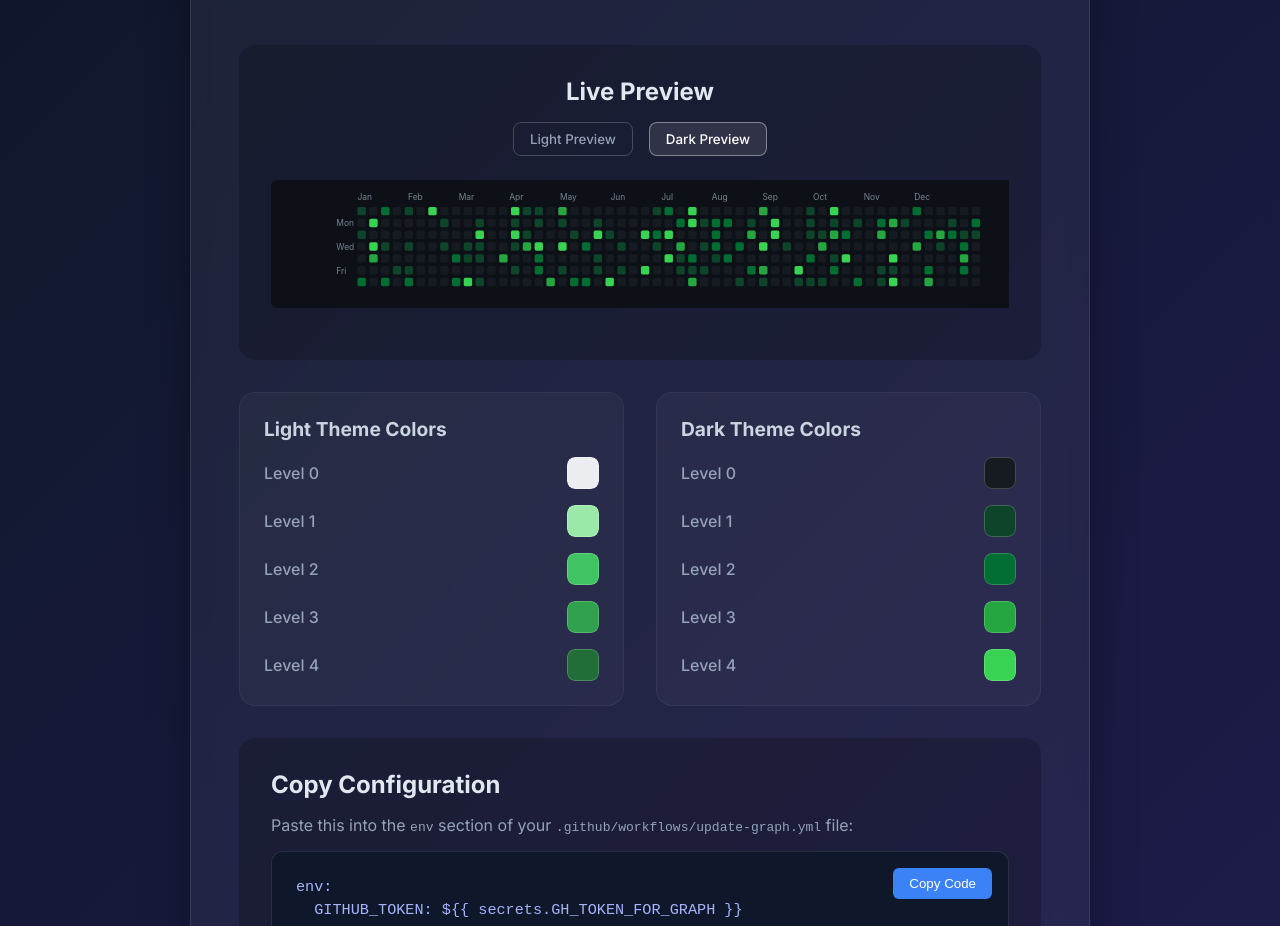
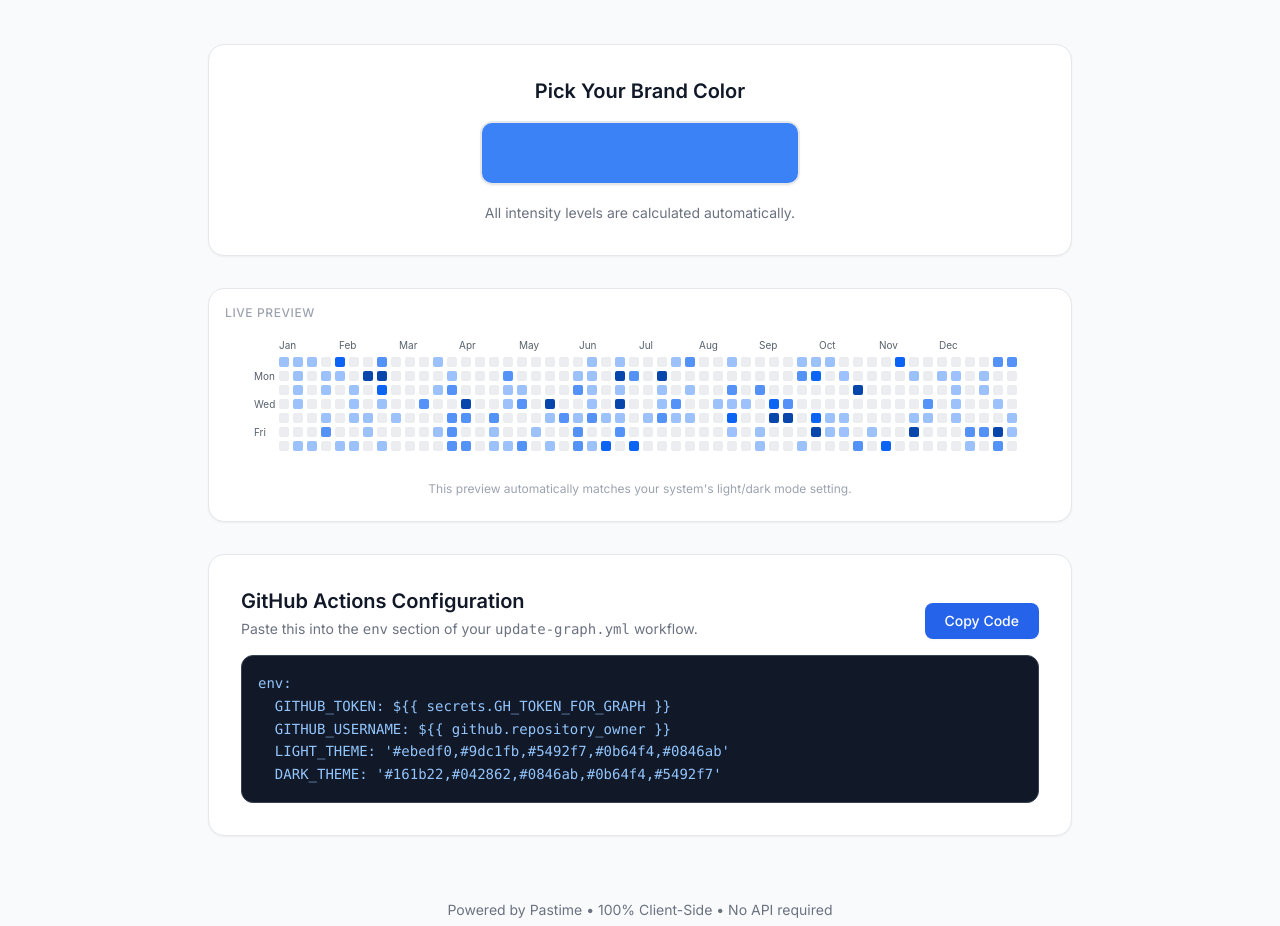
Before and after one commit to Liyfez/Pastime, a website: page docs/index.html in a window 1280 px wide. Shown: the part 172-1098 px from the top of the page. Drawn offline with nearby package versions, Linux system fonts and the light colour scheme.

Commit message:
refactor: tailwind redesign and single color generator

```diff
--- a/docs/index.html
+++ b/docs/index.html
@@ -3,62 +3,104 @@
 <head>
   <meta charset="UTF-8">
   <meta name="viewport" content="width=device-width, initial-scale=1.0">
-  <title>Pastime - GitHub Activity Graph Theme Builder</title>
-  <link rel="stylesheet" href="style.css">
-  <link href="https://fonts.googleapis.com/css2?family=Inter:wght@400;500;700&display=swap" rel="stylesheet">
+  <title>Pastime - Custom GitHub Activity Graph</title>
+  <script src="https://cdn.tailwindcss.com"></script>
+  <link href="https://fonts.googleapis.com/css2?family=Inter:wght@400;500;600;700&display=swap" rel="stylesheet">
+  <style>
+    body { font-family: 'Inter', sans-serif; }
+
+    /* Input color styling to make it look clean */
+    input[type="color"] {
+      -webkit-appearance: none;
+      border: none;
+      width: 100%;
+      height: 64px;
+      border-radius: 12px;
+      cursor: pointer;
+      background: transparent;
+      padding: 0;
+    }
+    input[type="color"]::-webkit-color-swatch-wrapper {
+      padding: 0;
+    }
+    input[type="color"]::-webkit-color-swatch {
+      border: 2px solid #e5e7eb;
+      border-radius: 12px;
+    }
+    .dark input[type="color"]::-webkit-color-swatch {
+      border-color: #374151;
+    }
+
+    /* Auto theme detection logic for preview */
+    .preview-container {
+      background-color: #ffffff;
+      border-color: #e5e7eb;
+    }
+    @media (prefers-color-scheme: dark) {
+      .preview-container {
+        background-color: #0d1117; /* GitHub Dark BG */
+        border-color: #30363d;
+      }
+    }
+  </style>
 </head>
-<body>
-  <div class="glass-container">
-    <header>
-      <h1>Pastime</h1>
-      <p>Design your custom GitHub Activity Graph theme.</p>
+<body class="bg-gray-50 dark:bg-gray-900 text-gray-900 dark:text-gray-100 min-h-screen transition-colors duration-200">
+
+  <div class="max-w-4xl mx-auto px-4 py-12">
+
+    <!-- Header -->
+    <header class="text-center mb-12">
+      <h1 class="text-4xl md:text-5xl font-extrabold tracking-tight text-transparent bg-clip-text bg-gradient-to-r from-blue-500 to-purple-600 mb-4">
+        Pastime
+      </h1>
+      <p class="text-lg text-gray-600 dark:text-gray-400 max-w-2xl mx-auto">
+        Generate a perfectly scaled GitHub Activity Graph theme with a single color. Supports both Light and Dark mode automatically.
+      </p>
     </header>
 
-    <main>
-      <section class="preview-section">
-        <h2>Live Preview</h2>
-        <div class="theme-toggle">
-          <button id="previewLight" class="active">Light Preview</button>
-          <button id="previewDark">Dark Preview</button>
-        </div>
-        <div class="svg-container" id="svgContainer">
-          <!-- SVG will be injected here by JS -->
+    <main class="space-y-8">
+
+      <!-- Color Picker Card -->
+      <section class="bg-white dark:bg-gray-800 rounded-2xl p-6 md:p-8 shadow-sm border border-gray-200 dark:border-gray-700">
+        <h2 class="text-xl font-semibold mb-4 text-center">Pick Your Brand Color</h2>
+        <div class="max-w-xs mx-auto">
+          <input type="color" id="primaryColor" value="#3b82f6" title="Choose a primary color" class="shadow-sm transition-transform hover:scale-105 active:scale-95">
+          <p class="text-center text-sm text-gray-500 dark:text-gray-400 mt-3">All intensity levels are calculated automatically.</p>
         </div>
       </section>
 
-      <section class="controls-section">
-        <div class="theme-panel">
-          <h3>Light Theme Colors</h3>
-          <div class="color-pickers" id="lightPickers">
-            <div class="picker-group"><label>Level 0</label><input type="color" value="#ebedf0" id="l0"></div>
-            <div class="picker-group"><label>Level 1</label><input type="color" value="#9be9a8" id="l1"></div>
-            <div class="picker-group"><label>Level 2</label><input type="color" value="#40c463" id="l2"></div>
-            <div class="picker-group"><label>Level 3</label><input type="color" value="#30a14e" id="l3"></div>
-            <div class="picker-group"><label>Level 4</label><input type="color" value="#216e39" id="l4"></div>
+      <!-- Live Preview Card -->
+      <section class="preview-container rounded-2xl p-6 shadow-sm border overflow-x-auto relative">
+        <div class="absolute top-4 left-4 text-xs font-medium text-gray-400 uppercase tracking-wider">Live Preview</div>
+        <div class="mt-6 flex justify-center min-w-[700px]">
+          <div id="svgContainer"></div>
+        </div>
+        <p class="text-center text-xs text-gray-400 mt-4">This preview automatically matches your system's light/dark mode setting.</p>
+      </section>
+
+      <!-- Code Export Card -->
+      <section class="bg-white dark:bg-gray-800 rounded-2xl p-6 md:p-8 shadow-sm border border-gray-200 dark:border-gray-700">
+        <div class="flex justify-between items-end mb-4">
+          <div>
+            <h2 class="text-xl font-semibold">GitHub Actions Configuration</h2>
+            <p class="text-sm text-gray-500 dark:text-gray-400 mt-1">Paste this into the <code>env</code> section of your <code>update-graph.yml</code> workflow.</p>
           </div>
+          <button id="copyBtn" class="bg-blue-600 hover:bg-blue-700 text-white px-5 py-2 rounded-lg font-medium text-sm transition-colors shadow-sm active:scale-95 flex-shrink-0">
+            Copy Code
+          </button>
         </div>
 
-        <div class="theme-panel">
-          <h3>Dark Theme Colors</h3>
-          <div class="color-pickers" id="darkPickers">
-            <div class="picker-group"><label>Level 0</label><input type="color" value="#161b22" id="d0"></div>
-            <div class="picker-group"><label>Level 1</label><input type="color" value="#0e4429" id="d1"></div>
-            <div class="picker-group"><label>Level 2</label><input type="color" value="#006d32" id="d2"></div>
-            <div class="picker-group"><label>Level 3</label><input type="color" value="#26a641" id="d3"></div>
-            <div class="picker-group"><label>Level 4</label><input type="color" value="#39d353" id="d4"></div>
-          </div>
+        <div class="bg-gray-900 rounded-xl p-4 overflow-x-auto border border-gray-700">
+          <pre class="text-blue-300 font-mono text-sm leading-relaxed"><code id="exportCode"></code></pre>
         </div>
       </section>
 
-      <section class="export-section">
-        <h2>Copy Configuration</h2>
-        <p>Paste this into the <code>env</code> section of your <code>.github/workflows/update-graph.yml</code> file:</p>
-        <div class="code-block-container">
-          <pre><code id="exportCode"></code></pre>
-          <button id="copyBtn" class="copy-btn">Copy Code</button>
-        </div>
-      </section>
     </main>
+
+    <footer class="mt-16 text-center text-gray-500 dark:text-gray-400 text-sm">
+      <p>Powered by Pastime &bull; 100% Client-Side &bull; No API required</p>
+    </footer>
+
   </div>
 
   <script src="script.js"></script>
--- a/docs/script.js
+++ b/docs/script.js
@@ -1,5 +1,73 @@
+// Math utility to convert HEX to HSL
+function hexToHSL(hex) {
+  let r = 0, g = 0, b = 0;
+  if (hex.length === 4) {
+    r = parseInt(hex[1] + hex[1], 16);
+    g = parseInt(hex[2] + hex[2], 16);
+    b = parseInt(hex[3] + hex[3], 16);
+  } else if (hex.length === 7) {
+    r = parseInt(hex.substring(1, 3), 16);
+    g = parseInt(hex.substring(3, 5), 16);
+    b = parseInt(hex.substring(5, 7), 16);
+  }
+  r /= 255; g /= 255; b /= 255;
+  let max = Math.max(r, g, b), min = Math.min(r, g, b);
+  let h, s, l = (max + min) / 2;
+  if (max === min) {
+    h = s = 0; // achromatic
+  } else {
+    let d = max - min;
+    s = l > 0.5 ? d / (2 - max - min) : d / (max + min);
+    switch (max) {
+      case r: h = (g - b) / d + (g < b ? 6 : 0); break;
+      case g: h = (b - r) / d + 2; break;
+      case b: h = (r - g) / d + 4; break;
+    }
+    h /= 6;
+  }
+  return { h: h * 360, s: s * 100, l: l * 100 };
+}
+
+// Math utility to convert HSL to HEX
+function hslToHex(h, s, l) {
+  l /= 100;
+  const a = s * Math.min(l, 1 - l) / 100;
+  const f = n => {
+    const k = (n + h / 30) % 12;
+    const color = l - a * Math.max(Math.min(k - 3, 9 - k, 1), -1);
+    return Math.round(255 * color).toString(16).padStart(2, '0');
+  };
+  return `#${f(0)}${f(8)}${f(4)}`;
+}
+
+// Generate scaled colors from a base hex
+function generateColorScales(hex) {
+  const hsl = hexToHSL(hex);
+
+  // Light Theme: Level 0 (bg) is gray, then 4 shades of the color
+  const lightBg = '#ebedf0';
+  const lightColors = [
+    lightBg,
+    hslToHex(hsl.h, hsl.s, Math.max(hsl.l, 80)), // L1: Very Light
+    hslToHex(hsl.h, hsl.s, Math.max(hsl.l - 10, 65)), // L2: Light
+    hslToHex(hsl.h, hsl.s, Math.max(hsl.l - 20, 50)), // L3: Medium
+    hslToHex(hsl.h, hsl.s, Math.max(hsl.l - 35, 35)), // L4: Dark
+  ];
+
+  // Dark Theme: Level 0 (bg) is dark gray, then 4 shades of the color
+  const darkBg = '#161b22';
+  const darkColors = [
+    darkBg,
+    hslToHex(hsl.h, hsl.s, Math.min(hsl.l - 20, 20)), // L1: Very Dark
+    hslToHex(hsl.h, hsl.s, Math.min(hsl.l, 35)),      // L2: Dark
+    hslToHex(hsl.h, hsl.s, Math.min(hsl.l + 15, 50)), // L3: Medium
+    hslToHex(hsl.h, hsl.s, Math.min(hsl.l + 30, 65)), // L4: Bright
+  ];
+
+  return { lightColors, darkColors };
+}
+
 document.addEventListener('DOMContentLoaded', () => {
-  // Base GitHub layout logic
   const cellSize = 10;
   const cellGap = 4;
   const paddingX = 30;
@@ -9,58 +77,15 @@ document.addEventListener('DOMContentLoaded', () => {
 
   const svgContainer = document.getElementById('svgContainer');
   const exportCode = document.getElementById('exportCode');
+  const colorPicker = document.getElementById('primaryColor');
 
-  // Theme Toggle
-  let currentPreviewMode = 'dark'; // 'light' or 'dark'
-  const btnLight = document.getElementById('previewLight');
-  const btnDark = document.getElementById('previewDark');
+  colorPicker.addEventListener('input', render);
 
-  btnLight.addEventListener('click', () => {
-    currentPreviewMode = 'light';
-    btnLight.classList.add('active');
-    btnDark.classList.remove('active');
-    svgContainer.className = 'svg-container light-preview';
-    render();
-  });
-
-  btnDark.addEventListener('click', () => {
-    currentPreviewMode = 'dark';
-    btnDark.classList.add('active');
-    btnLight.classList.remove('active');
-    svgContainer.className = 'svg-container dark-preview';
-    render();
-  });
-
-  // Pickers
-  const pickers = {
-    light: [
-      document.getElementById('l0'),
-      document.getElementById('l1'),
-      document.getElementById('l2'),
-      document.getElementById('l3'),
-      document.getElementById('l4')
-    ],
-    dark: [
-      document.getElementById('d0'),
-      document.getElementById('d1'),
-      document.getElementById('d2'),
-      document.getElementById('d3'),
-      document.getElementById('d4')
-    ]
-  };
-
-  // Add listeners
-  [...pickers.light, ...pickers.dark].forEach(input => {
-    input.addEventListener('input', render);
-  });
-
-  // Generate fake data for preview
-  function generateFakeWeeks() {
-    const weeks = [];
+  // Generate fake data once for preview
+  const fakeWeeks = [];
   for (let i = 0; i < 53; i++) {
     const days = [];
     for (let j = 0; j < 7; j++) {
-        // Random level 0-4 heavily skewed to 0
       let level = 0;
       const rand = Math.random();
       if (rand > 0.6) level = 1;
@@ -69,29 +94,19 @@ document.addEventListener('DOMContentLoaded', () => {
       if (rand > 0.95) level = 4;
       days.push({ level });
     }
-      weeks.push({ contributionDays: days });
-    }
-    return weeks;
+    fakeWeeks.push({ contributionDays: days });
   }
 
-  const fakeWeeks = generateFakeWeeks();
-
   function render() {
-    const lColors = pickers.light.map(p => p.value);
-    const dColors = pickers.dark.map(p => p.value);
-
-    // Choose which palette to render based on toggle
-    // Because we are simulating `@media (prefers-color-scheme)`, we just inject the correct active colors
-    const activeColors = currentPreviewMode === 'dark' ? dColors : lColors;
-    const textFill = currentPreviewMode === 'dark' ? '#768390' : '#57606a';
+    const hex = colorPicker.value;
+    const { lightColors, darkColors } = generateColorScales(hex);
 
     let rects = '';
     fakeWeeks.forEach((week, weekIndex) => {
       const x = weekIndex * (cellSize + cellGap);
       week.contributionDays.forEach((day, dayOfWeek) => {
         const y = dayOfWeek * (cellSize + cellGap);
-        const level = day.level;
-        rects += `<rect class="day level-${level}" x="${x}" y="${y}" width="${cellSize}" height="${cellSize}"></rect>\n`;
+        rects += `<rect class="day level-${day.level}" x="${x}" y="${y}" width="${cellSize}" height="${cellSize}"></rect>\n`;
       });
     });
 
@@ -107,15 +122,29 @@ document.addEventListener('DOMContentLoaded', () => {
       <text class="label" x="-25" y="${5 * (cellSize + cellGap) + 9}">Fri</text>
     `;
 
+    // SVG generation with adaptive media query built-in!
     let svg = `<svg xmlns="http://www.w3.org/2000/svg" viewBox="0 0 ${width} ${height}" width="${width}" height="${height}">\n`;
     svg += `<style>\n`;
     svg += `  .day { rx: 2; ry: 2; shape-rendering: geometricPrecision; }\n`;
-    svg += `  .label { font-family: -apple-system, BlinkMacSystemFont, "Segoe UI", Helvetica, Arial, sans-serif; font-size: 10px; fill: ${textFill}; }\n`;
-    svg += `  .level-0 { fill: ${activeColors[0]}; }\n`;
-    svg += `  .level-1 { fill: ${activeColors[1]}; }\n`;
-    svg += `  .level-2 { fill: ${activeColors[2]}; }\n`;
-    svg += `  .level-3 { fill: ${activeColors[3]}; }\n`;
-    svg += `  .level-4 { fill: ${activeColors[4]}; }\n`;
+    svg += `  .label { font-family: -apple-system, BlinkMacSystemFont, "Segoe UI", Helvetica, Arial, sans-serif; font-size: 10px; fill: #57606a; }\n`;
+
+    // Light Mode (Default)
+    svg += `  .level-0 { fill: ${lightColors[0]}; }\n`;
+    svg += `  .level-1 { fill: ${lightColors[1]}; }\n`;
+    svg += `  .level-2 { fill: ${lightColors[2]}; }\n`;
+    svg += `  .level-3 { fill: ${lightColors[3]}; }\n`;
+    svg += `  .level-4 { fill: ${lightColors[4]}; }\n`;
+
+    // Dark Mode Override (prefers-color-scheme)
+    svg += `  @media (prefers-color-scheme: dark) {\n`;
+    svg += `    .label { fill: #768390; }\n`;
+    svg += `    .level-0 { fill: ${darkColors[0]}; }\n`;
+    svg += `    .level-1 { fill: ${darkColors[1]}; }\n`;
+    svg += `    .level-2 { fill: ${darkColors[2]}; }\n`;
+    svg += `    .level-3 { fill: ${darkColors[3]}; }\n`;
+    svg += `    .level-4 { fill: ${darkColors[4]}; }\n`;
+    svg += `  }\n`;
+
     svg += `</style>\n`;
     svg += `<g transform="translate(${paddingX}, ${paddingY})">\n`;
     svg += monthLabels;
@@ -131,8 +160,8 @@ document.addEventListener('DOMContentLoaded', () => {
 `env:
   GITHUB_TOKEN: \${{ secrets.GH_TOKEN_FOR_GRAPH }}
   GITHUB_USERNAME: \${{ github.repository_owner }}
-  LIGHT_THEME: '${lColors.join(',')}'
-  DARK_THEME: '${dColors.join(',')}'`;
+  LIGHT_THEME: '${lightColors.join(',')}'
+  DARK_THEME: '${darkColors.join(',')}'`;
   }
 
   // Copy button
@@ -143,6 +172,6 @@ document.addEventListener('DOMContentLoaded', () => {
     setTimeout(() => { btn.textContent = 'Copy Code'; }, 2000);
   });
 
-  // Init
-  btnDark.click(); // Set initial to dark
+  // Initial render
+  render();
 });
--- a/docs/style.css
+++ /dev/null
@@ -1,208 +0,0 @@
-* {
-  box-sizing: border-box;
-  margin: 0;
-  padding: 0;
-}
-
-body {
-  font-family: 'Inter', sans-serif;
-  background: linear-gradient(135deg, #0f172a 0%, #1e1b4b 100%);
-  color: #f8fafc;
-  min-height: 100vh;
-  display: flex;
-  justify-content: center;
-  align-items: center;
-  padding: 2rem;
-}
-
-.glass-container {
-  background: rgba(255, 255, 255, 0.05);
-  backdrop-filter: blur(10px);
-  -webkit-backdrop-filter: blur(10px);
-  border: 1px solid rgba(255, 255, 255, 0.1);
-  border-radius: 24px;
-  padding: 3rem;
-  width: 100%;
-  max-width: 900px;
-  box-shadow: 0 25px 50px -12px rgba(0, 0, 0, 0.5);
-}
-
-header {
-  text-align: center;
-  margin-bottom: 3rem;
-}
-
-h1 {
-  font-size: 3rem;
-  font-weight: 700;
-  background: linear-gradient(to right, #38bdf8, #c084fc);
-  -webkit-background-clip: text;
-  -webkit-text-fill-color: transparent;
-  margin-bottom: 0.5rem;
-}
-
-header p {
-  color: #94a3b8;
-  font-size: 1.1rem;
-}
-
-h2 {
-  font-size: 1.5rem;
-  margin-bottom: 1rem;
-  color: #e2e8f0;
-}
-
-h3 {
-  font-size: 1.2rem;
-  margin-bottom: 1rem;
-  color: #cbd5e1;
-}
-
-.preview-section {
-  background: rgba(0, 0, 0, 0.2);
-  border-radius: 16px;
-  padding: 2rem;
-  margin-bottom: 2rem;
-  text-align: center;
-}
-
-.theme-toggle {
-  margin-bottom: 1.5rem;
-  display: flex;
-  justify-content: center;
-  gap: 1rem;
-}
-
-.theme-toggle button {
-  background: transparent;
-  border: 1px solid rgba(255,255,255,0.2);
-  color: #94a3b8;
-  padding: 0.5rem 1rem;
-  border-radius: 8px;
-  cursor: pointer;
-  transition: all 0.2s ease;
-  font-family: 'Inter', sans-serif;
-  font-weight: 500;
-}
-
-.theme-toggle button.active {
-  background: rgba(255,255,255,0.1);
-  color: #fff;
-  border-color: rgba(255,255,255,0.4);
-}
-
-.svg-container {
-  overflow-x: auto;
-  padding-bottom: 1rem;
-}
-
-/* Light mode preview override */
-.svg-container.light-preview svg {
-  background: #ffffff;
-  border-radius: 6px;
-  padding: 10px;
-}
-.svg-container.dark-preview svg {
-  background: #0d1117;
-  border-radius: 6px;
-  padding: 10px;
-}
-
-.controls-section {
-  display: flex;
-  gap: 2rem;
-  margin-bottom: 2rem;
-}
-
-@media (max-width: 768px) {
-  .controls-section {
-    flex-direction: column;
-  }
-}
-
-.theme-panel {
-  flex: 1;
-  background: rgba(255, 255, 255, 0.03);
-  padding: 1.5rem;
-  border-radius: 16px;
-  border: 1px solid rgba(255,255,255,0.05);
-}
-
-.color-pickers {
-  display: flex;
-  flex-direction: column;
-  gap: 1rem;
-}
-
-.picker-group {
-  display: flex;
-  justify-content: space-between;
-  align-items: center;
-}
-
-.picker-group label {
-  color: #94a3b8;
-  font-weight: 500;
-}
-
-input[type="color"] {
-  -webkit-appearance: none;
-  border: none;
-  width: 32px;
-  height: 32px;
-  border-radius: 8px;
-  cursor: pointer;
-  background: transparent;
-}
-input[type="color"]::-webkit-color-swatch-wrapper {
-  padding: 0;
-}
-input[type="color"]::-webkit-color-swatch {
-  border: 1px solid rgba(255,255,255,0.2);
-  border-radius: 8px;
-}
-
-.export-section {
-  background: rgba(0, 0, 0, 0.2);
-  border-radius: 16px;
-  padding: 2rem;
-}
-
-.export-section p {
-  color: #94a3b8;
-  margin-bottom: 1rem;
-}
-
-.code-block-container {
-  position: relative;
-  background: #0f172a;
-  border: 1px solid rgba(255,255,255,0.1);
-  border-radius: 12px;
-  padding: 1.5rem;
-  overflow-x: auto;
-}
-
-pre {
-  font-family: monospace;
-  color: #a5b4fc;
-  font-size: 0.95rem;
-  line-height: 1.5;
-}
-
-.copy-btn {
-  position: absolute;
-  top: 1rem;
-  right: 1rem;
-  background: #3b82f6;
-  color: white;
-  border: none;
-  padding: 0.5rem 1rem;
-  border-radius: 6px;
-  cursor: pointer;
-  font-weight: 500;
-  transition: background 0.2s;
-}
-
-.copy-btn:hover {
-  background: #2563eb;
-}
```
Also changed, not shown: README.md. Lines whose indentation alone changed are shown as unchanged.
